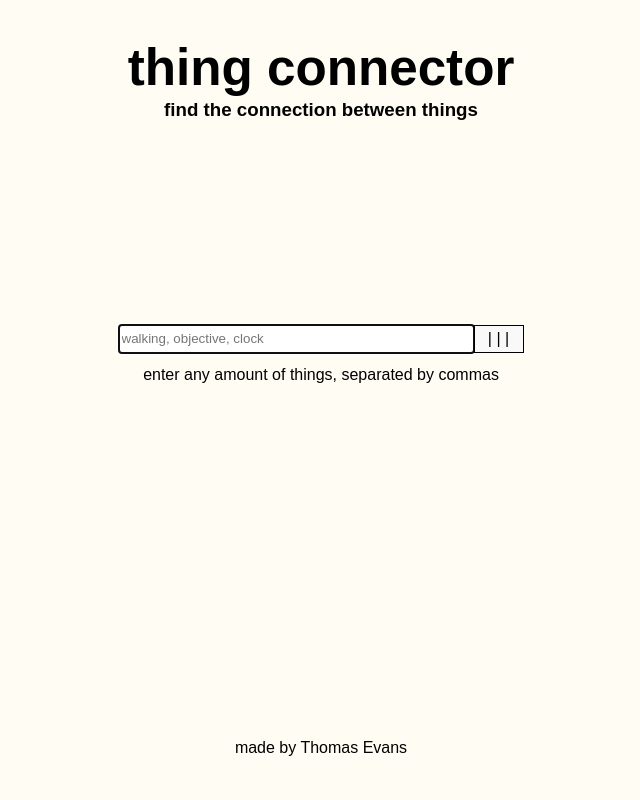
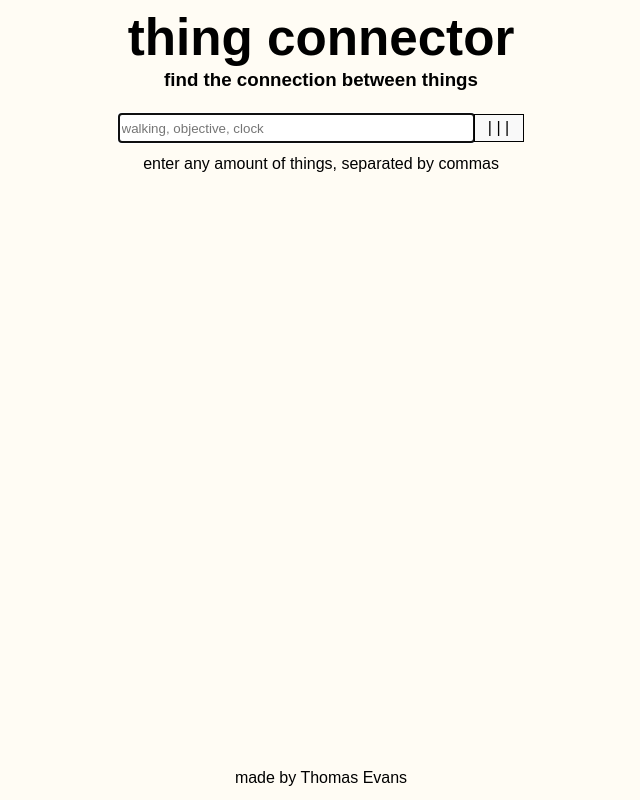
Before and after one commit to daefron/thing-connector, a React (Vite) app in the folder front-end/: page / in a window 1280 px wide. Shown: the whole page, without its empty margins (319-959 px from the left). Built offline with nearby package versions, Linux system fonts and the light colour scheme.

Commit message:
CSS tweaks

```diff
--- a/front-end/src/App.css
+++ b/front-end/src/App.css
@@ -5,7 +5,7 @@ body {
 }
 #root {
   width: calc(100% - 40px);
-  height: 90%;
+  height: 100%;
   padding-inline: 20px;
   text-align: center;
   display: flex;
--- a/front-end/src/Components/Footer/Footer.css
+++ b/front-end/src/Components/Footer/Footer.css
@@ -1,3 +1,3 @@
 footer {
-  margin-top: 5%;
+  margin-bottom: 10px;
 }
--- a/front-end/src/Components/Header/Header.css
+++ b/front-end/src/Components/Header/Header.css
@@ -0,0 +1,3 @@
+header {
+  margin-top: 10px;
+}
--- a/front-end/src/Components/Main/ConnectionList.jsx
+++ b/front-end/src/Components/Main/ConnectionList.jsx
@@ -2,8 +2,8 @@ import { Fragment, useState } from "react";
 export function ConnectionList({ data }) {
   return (
     <>
+      <div className="results">
       <h2>{data.input} are best connected by:</h2>
-      <div className="results">
         {data.result.map((result) => {
           const [infoExpanded, setInfoExpanded] = useState(false);
           function expandInfo() {
--- a/front-end/src/Components/Main/Main.css
+++ b/front-end/src/Components/Main/Main.css
@@ -2,11 +2,10 @@ main {
   height: 100%;
   display: flex;
   flex-direction: column;
-  gap: 10px;
-  justify-content: center;
   align-items: center;
 }
 .loadingDiv {
+  margin-top: 20px;
   display: flex;
   align-items: center;
   justify-content: center;
@@ -17,8 +16,7 @@ main {
 }
 .inputDiv {
   width: 100%;
-  margin-top: -4%;
-  margin-bottom: 3%;
+  margin-top: 20px;
 }
 .userInput {
   width: 100%;
@@ -40,12 +38,15 @@ input {
   width: min(80%, 350px);
 }
 .results {
-  width: min(80%, 350px);
+  margin-top: 30px;
+  width: 100%;
+  display: flex;
+  flex-direction: column;
+  align-items: center;
 }
 .result {
-  width: 100%;
+  width: min(80%, 350px);
   display: grid;
-  gap: 10px;
   grid-template-columns: 1fr 5fr 30px;
 }
 .resultConnection {
--- a/front-end/src/Components/Main/Main.jsx
+++ b/front-end/src/Components/Main/Main.jsx
@@ -58,6 +58,7 @@ export function Main() {
                 type="text"
                 onChange={inputChange}
                 placeholder={placeholderText}
+                value={error && inputText ? inputText : undefined}
                 autoFocus
               ></input>
               <button type="submit">| | |</button>
--- a/front-end/src/Components/Main/apiCall.js
+++ b/front-end/src/Components/Main/apiCall.js
@@ -1,9 +1,9 @@
 async function dataOrError(response, setError) {
   if (!response.ok) {
     if (response.status === 503) {
-      setError("the model is overloaded, please try again later.");
+      setError("the ai server is overloaded, please try again shortly");
     } else {
-      setError("could not connect to model");
+      setError("could not connect to ai server");
     }
     throw new Error(response);
   } else {
```
Also changed, not shown: 1 other file (tests, documents, lock files or other folders).
